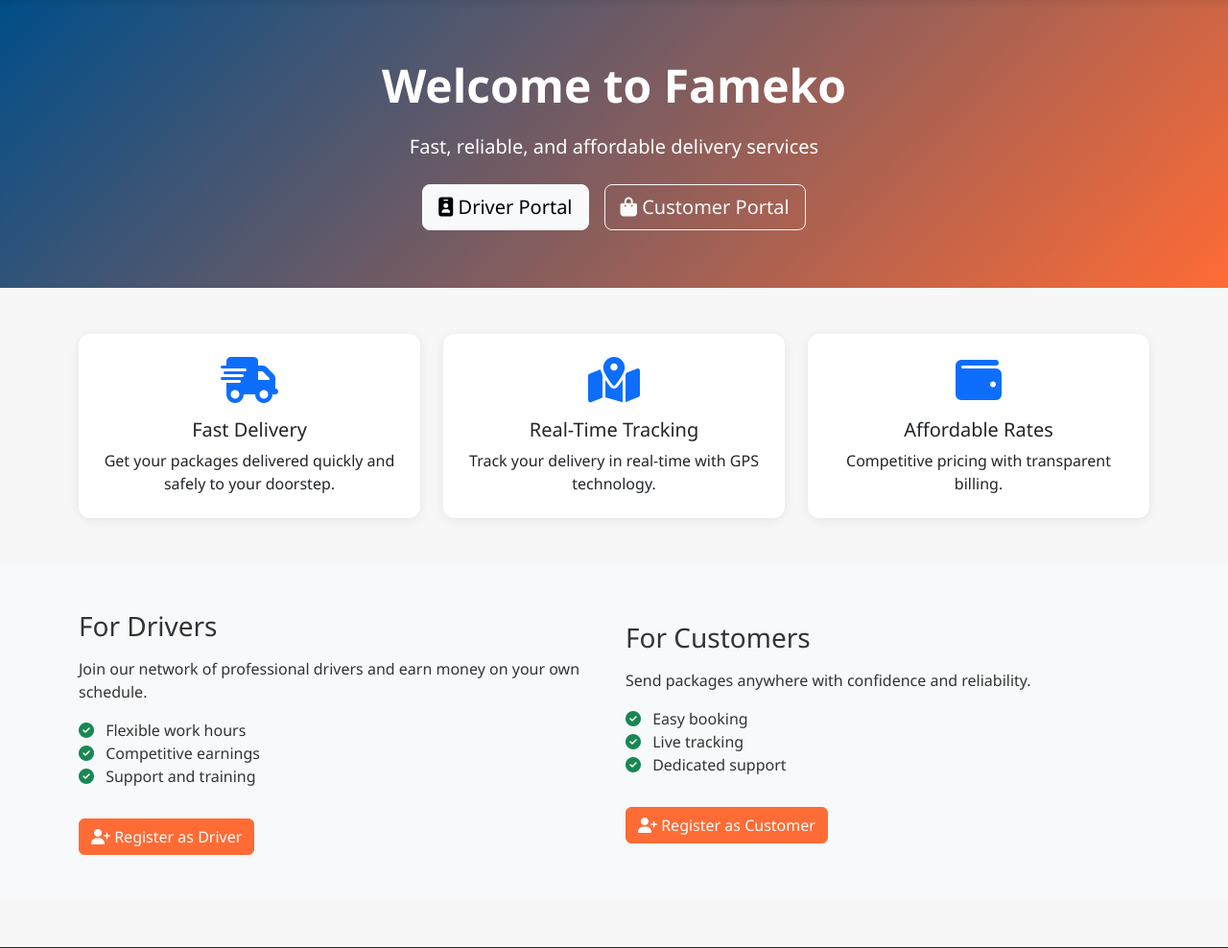
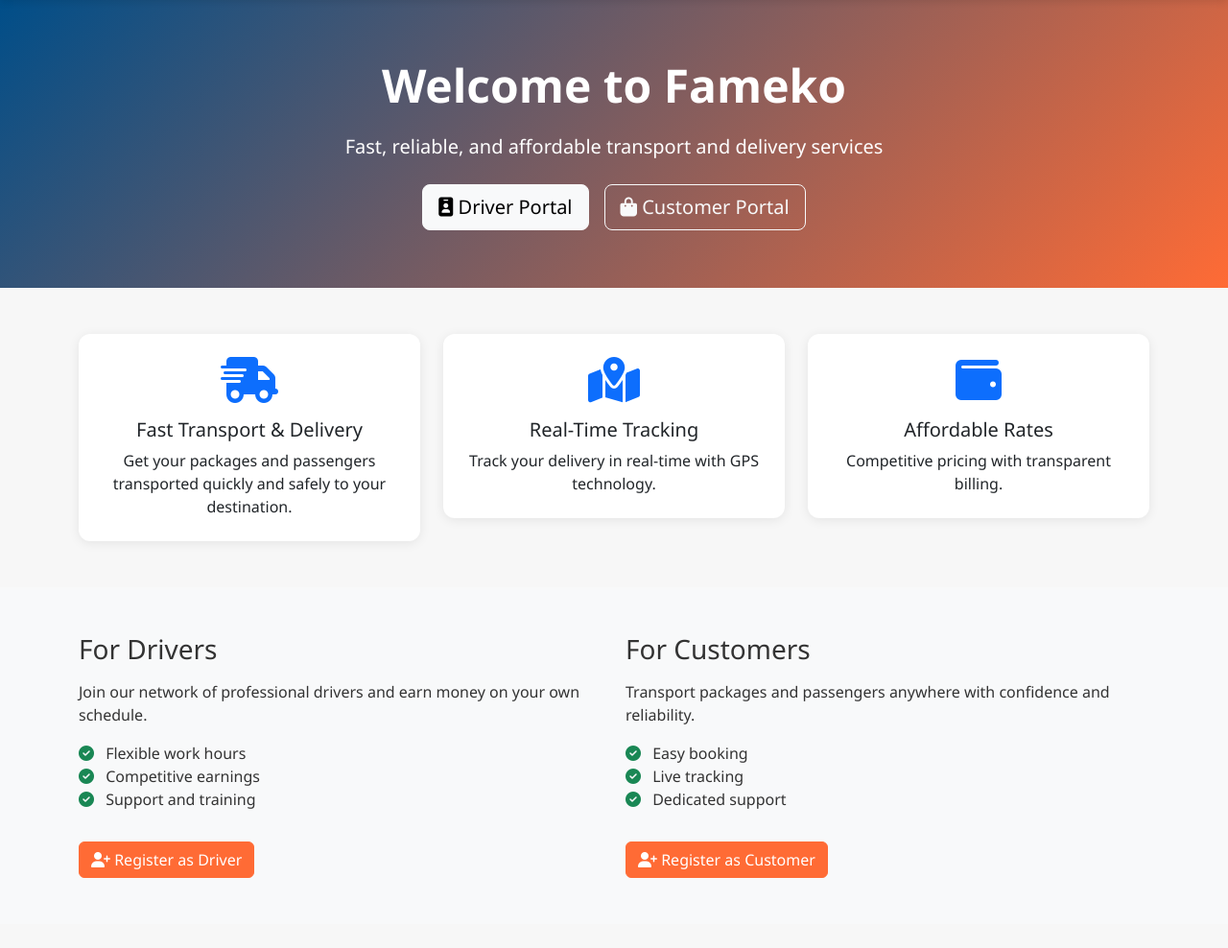
Before and after one commit to NiiOdartei1/fameko, a Flask app: page / in a window 1280 px wide. Shown: the part 96-1084 px from the top of the page at 96% size. Run offline with Flask 3, Linux system fonts and the light colour scheme; some libraries are stand-ins or nearby versions.

Commit message:
Update index.html to reflect transport and delivery services

```diff
--- a/templates/index.html
+++ b/templates/index.html
@@ -6,7 +6,7 @@
 <div class="hero">
     <div class="container">
         <h1>Welcome to Fameko</h1>
-        <p class="lead mb-4">Fast, reliable, and affordable delivery services</p>
+        <p class="lead mb-4">Fast, reliable, and affordable transport and delivery services</p>
         <div class="row g-3 justify-content-center">
             <div class="col-auto">
                 <a href="/driver/login" class="btn btn-light btn-lg">
@@ -28,8 +28,8 @@
             <div class="card text-center">
                 <div class="card-body p-4">
                     <i class="fas fa-shipping-fast fa-3x text-primary mb-3"></i>
-                    <h5 class="card-title">Fast Delivery</h5>
-                    <p class="card-text">Get your packages delivered quickly and safely to your doorstep.</p>
+                    <h5 class="card-title">Fast Transport & Delivery</h5>
+                    <p class="card-text">Get your packages and passengers transported quickly and safely to your destination.</p>
                 </div>
             </div>
         </div>
@@ -71,7 +71,7 @@
             </div>
             <div class="col-md-6">
                 <h3 class="mb-3">For Customers</h3>
-                <p>Send packages anywhere with confidence and reliability.</p>
+                <p>Transport packages and passengers anywhere with confidence and reliability.</p>
                 <ul class="list-unstyled">
                     <li><i class="fas fa-check-circle text-success me-2"></i> Easy booking</li>
                     <li><i class="fas fa-check-circle text-success me-2"></i> Live tracking</li>
```
